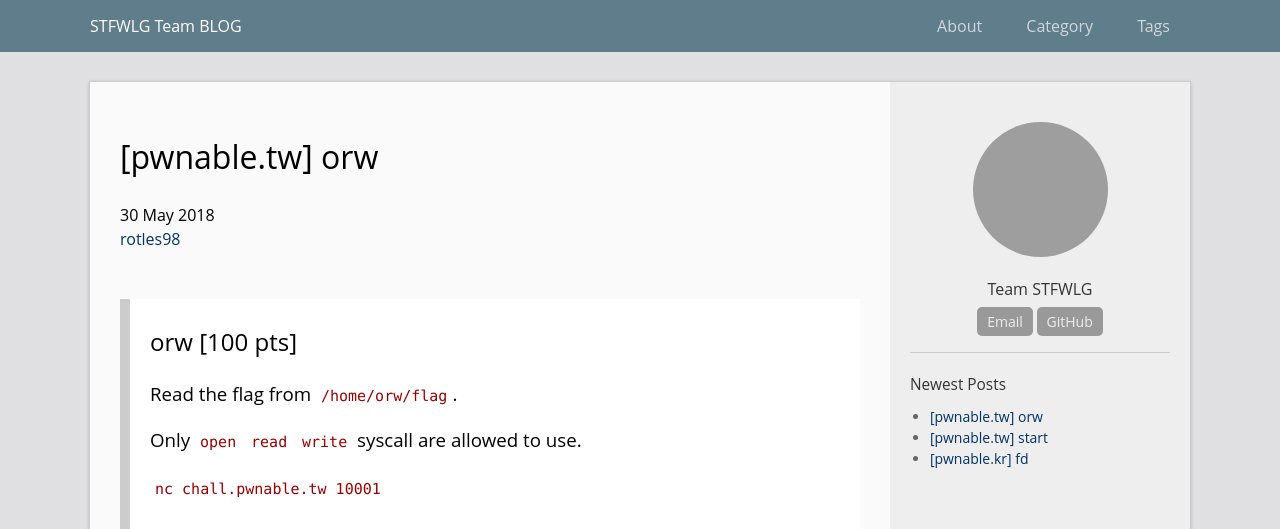
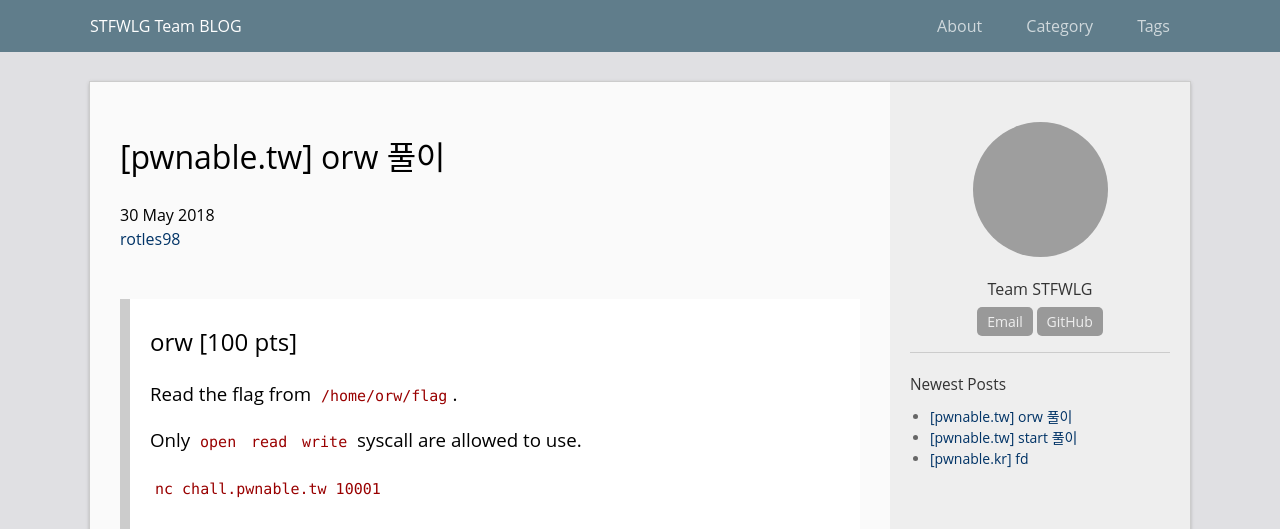
Before and after one commit to UnKN0wnName/stfwlg.github.io, a Jekyll site: the page built from _posts/2018-05-30-[pwnable.tw]_orw_풀이.md, in a window 1280 px wide. Shown: the top 529 px of the page. Built offline with Jekyll 4.4.1, drawn with Linux system fonts in a browser that asks for light colours; grey boxes are pictures that could not be loaded.

Commit message:
pwnable.tw orw

```diff
--- a/_posts/2018-05-25-[pwnable.tw]_start.md
+++ b/_posts/2018-05-25-[pwnable.tw]_start_풀이.md
@@ -1,6 +1,6 @@
 ---
 layout: post
-title: "[pwnable.tw] start"
+title: "[pwnable.tw] start 풀이"
 date: 2018-05-25 04:44
 categories: "[Pwn]pwnable.tw"
 tags: rotles98
--- a/_posts/2018-05-30-[pwnable.tw]_orw.md
+++ b/_posts/2018-05-30-[pwnable.tw]_orw_풀이.md
@@ -1,6 +1,6 @@
 ---
 layout: post
-title: "[pwnable.tw] orw"
+title: "[pwnable.tw] orw 풀이"
 date: 2018-05-30 04:44
 categories: "[Pwn]pwnable.tw"
 tags: rotles98
```
